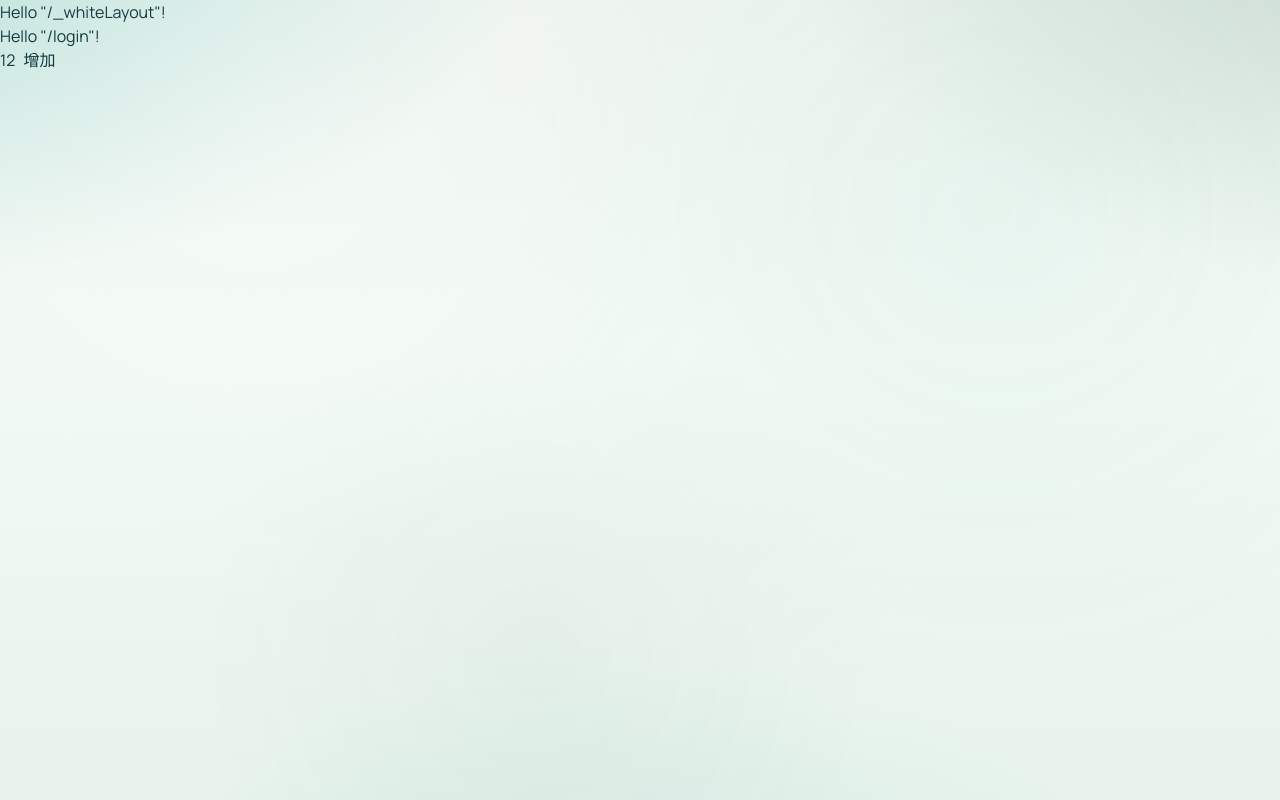
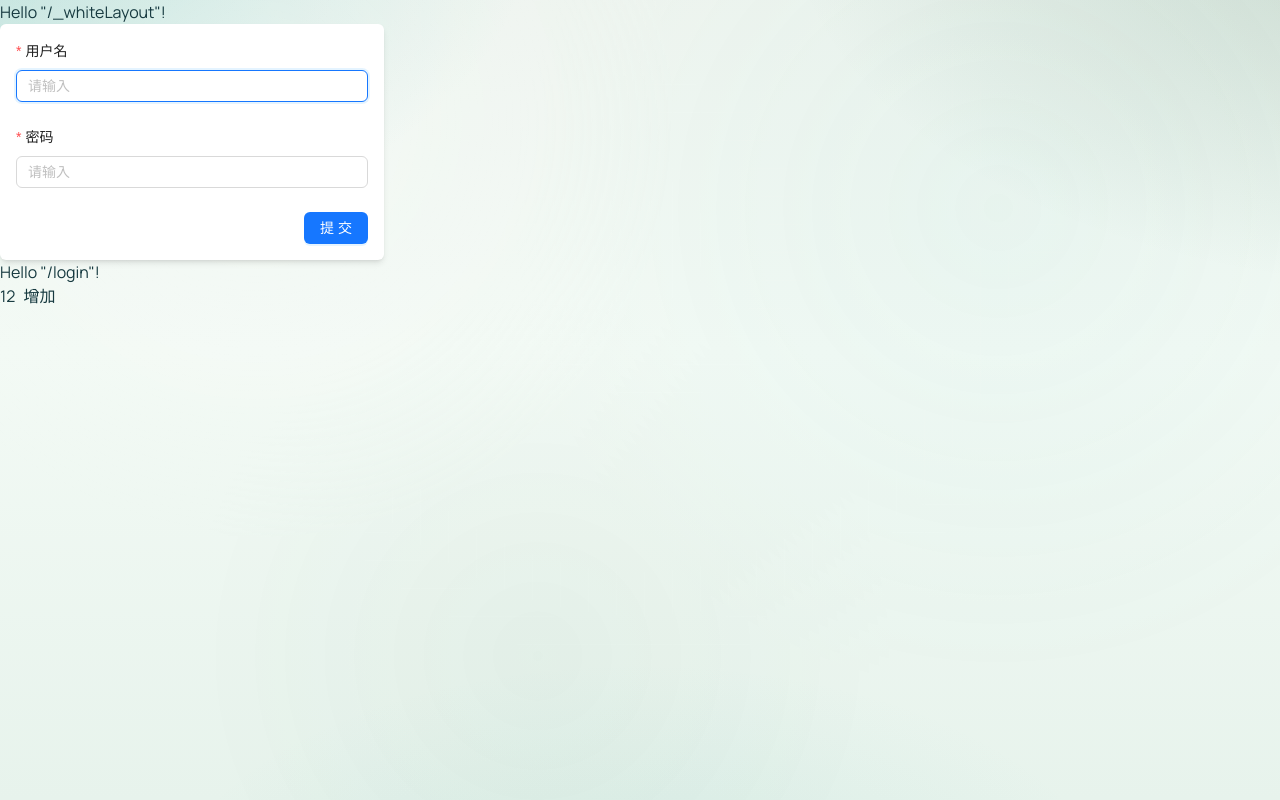
Before and after one commit to u-hare/demo-TanStack-router, a React (Vite) app: page /login in a window 1280 px wide. Built offline with nearby package versions, Linux system fonts and the light colour scheme.

Commit message:
新增 CRUD依赖

```diff
--- a/package.json
+++ b/package.json
@@ -17,6 +17,7 @@
     "check": "biome check"
   },
   "dependencies": {
+    "@ant-design/pro-components": "^2.8.10",
     "@tailwindcss/vite": "^4.1.18",
     "@tanstack/react-devtools": "latest",
     "@tanstack/react-router": "latest",
--- /dev/null
+++ b/src/components/loginForm/LoginForm.tsx
@@ -0,0 +1,26 @@
+import { ProForm, ProFormText } from "@ant-design/pro-components";
+import { forwardRef } from "react";
+import type { LoginFormType } from "./types";
+
+/**
+ * 登录表单
+ */
+export const LoginForm = forwardRef(function LoginForm() {
+	return (
+		<ProForm<LoginFormType.Data>
+			submitter={{
+				render(_, [__, submit]) {
+					return <div className="text-right">{submit}</div>;
+				},
+			}}
+		>
+			<ProFormText name="name" label="用户名" rules={[{ required: true }]} />
+			<ProFormText
+				fieldProps={{ type: "password" }}
+				name="password"
+				label="密码"
+				rules={[{ required: true }]}
+			/>
+		</ProForm>
+	);
+});
--- /dev/null
+++ b/src/components/loginForm/index.ts
@@ -0,0 +1 @@
+export { LoginForm } from "./LoginForm";
--- /dev/null
+++ b/src/components/loginForm/types/data.ts
@@ -0,0 +1,13 @@
+/**
+ * 登录表单数据
+ */
+export type Data = {
+	/**
+	 * 用户名
+	 */
+	name: string;
+	/**
+	 * 密码
+	 */
+	password: string;
+};
--- /dev/null
+++ b/src/components/loginForm/types/index.ts
@@ -0,0 +1 @@
+export * as LoginFormType from "./data";
--- a/src/routes/_whiteLayout/login.tsx
+++ b/src/routes/_whiteLayout/login.tsx
@@ -1,5 +1,6 @@
 import { createFileRoute } from "@tanstack/react-router";
 import { atom, useAtom } from "jotai";
+import { LoginForm } from "#/components/loginForm";
 
 const numAtom = atom(12);
 export const Route = createFileRoute("/_whiteLayout/login")({
@@ -11,6 +12,9 @@ function RouteComponent() {
 
 	return (
 		<div>
+			<div className="w-96 bg-white p-4 rounded-md shadow-md">
+				<LoginForm></LoginForm>
+			</div>
 			<div>Hello "/login"!</div>
 			<div className="flex  gap-2">
 				<div>{num}</div>
```
Also changed, not shown: src/components/loginForm/data.ts (added), 1 other file (tests, documents, lock files or other folders).
